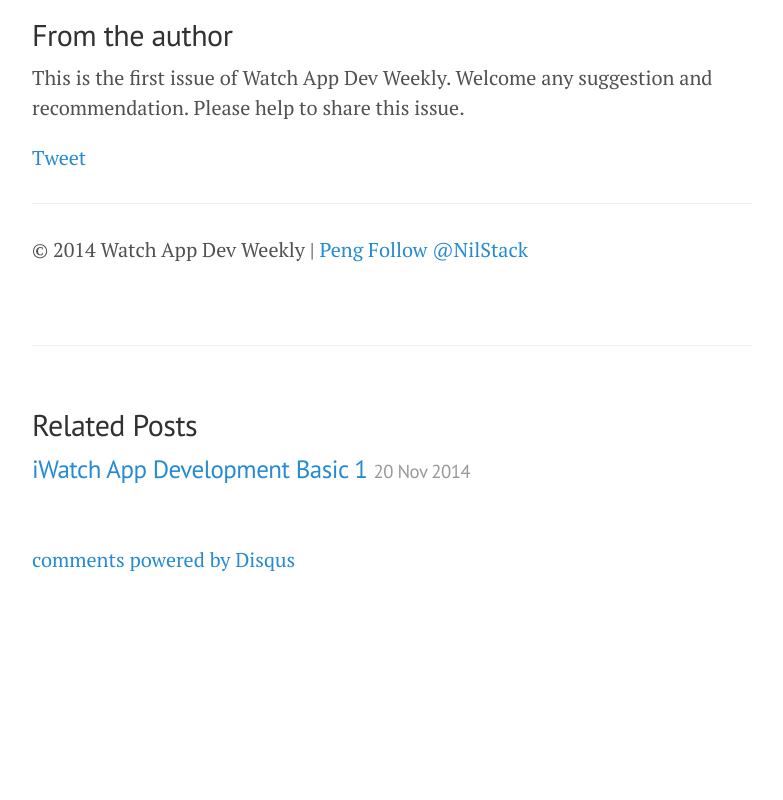
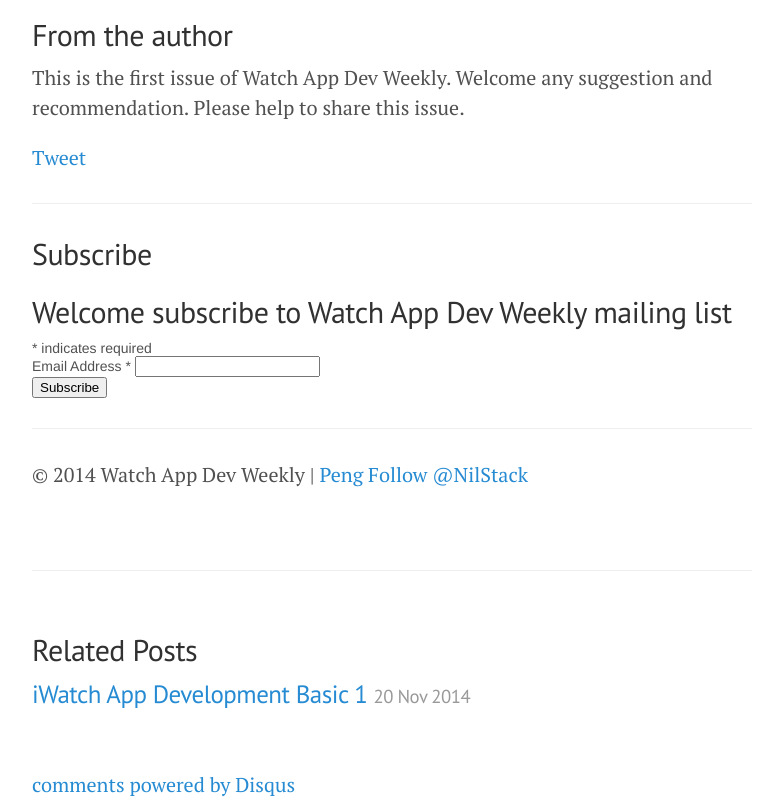
Before and after one commit to GitPeng/GitPeng.github.io, a Jekyll site: the page built from _posts/2014-11-23-iWatch-App-Dev-Weekly-Issue-1.md, in a window 1280 px wide, cut to the strip 1710-2510 px from the top of the page. Shown: the whole strip, without its empty margins (248-1031 px from the left). Built offline with Jekyll 4.4.1, drawn with Linux system fonts in a browser that asks for light colours; Markdown is read by kramdown in place of the engine named in the settings; comment, search, counter and statistics services are not loaded; before the commit the page ends 2285 px from its top, so only the background shows below that.

Commit message:
add mailchimp subscribe form

```diff
--- a/_posts/2014-11-23-iWatch-App-Dev-Weekly-Issue-1.md
+++ b/_posts/2014-11-23-iWatch-App-Dev-Weekly-Issue-1.md
@@ -67,6 +67,39 @@
 
 ---
 
+## Subscribe
+
+<!-- Begin MailChimp Signup Form -->
+<link href="//cdn-images.mailchimp.com/embedcode/classic-081711.css" rel="stylesheet" type="text/css">
+<style type="text/css">
+	#mc_embed_signup{background:#fff; clear:left; font:14px Helvetica,Arial,sans-serif; }
+	/* Add your own MailChimp form style overrides in your site stylesheet or in this style block.
+	   We recommend moving this block and the preceding CSS link to the HEAD of your HTML file. */
+</style>
+<div id="mc_embed_signup">
+<form action="//github.us9.list-manage.com/subscribe/post?u=ff5dae3ddc1f4cead9b9d7277&amp;id=868c3a1b23" method="post" id="mc-embedded-subscribe-form" name="mc-embedded-subscribe-form" class="validate" target="_blank" novalidate>
+    <div id="mc_embed_signup_scroll">
+	<h2>Welcome subscribe to Watch App Dev Weekly mailing list</h2>
+<div class="indicates-required"><span class="asterisk">*</span> indicates required</div>
+<div class="mc-field-group">
+	<label for="mce-EMAIL">Email Address  <span class="asterisk">*</span>
+</label>
+	<input type="email" value="" name="EMAIL" class="required email" id="mce-EMAIL">
+</div>
+	<div id="mce-responses" class="clear">
+		<div class="response" id="mce-error-response" style="display:none"></div>
+		<div class="response" id="mce-success-response" style="display:none"></div>
+	</div>    <!-- real people should not fill this in and expect good things - do not remove this or risk form bot signups-->
+    <div style="position: absolute; left: -5000px;"><input type="text" name="b_ff5dae3ddc1f4cead9b9d7277_868c3a1b23" tabindex="-1" value=""></div>
+    <div class="clear"><input type="submit" value="Subscribe" name="subscribe" id="mc-embedded-subscribe" class="button"></div>
+    </div>
+</form>
+</div>
+<script type='text/javascript' src='//s3.amazonaws.com/downloads.mailchimp.com/js/mc-validate.js'></script><script type='text/javascript'>(function($) {window.fnames = new Array(); window.ftypes = new Array();fnames[0]='EMAIL';ftypes[0]='email';fnames[1]='FNAME';ftypes[1]='text';fnames[2]='LNAME';ftypes[2]='text';}(jQuery));var $mcj = jQuery.noConflict(true);</script>
+<!--End mc_embed_signup-->
+
+---
+
 © 2014 Watch App Dev Weekly | [Peng](https://twitter.com/NilStack)
 <a href="https://twitter.com/NilStack" class="twitter-follow-button" data-show-count="false">Follow @NilStack</a>
 
```
